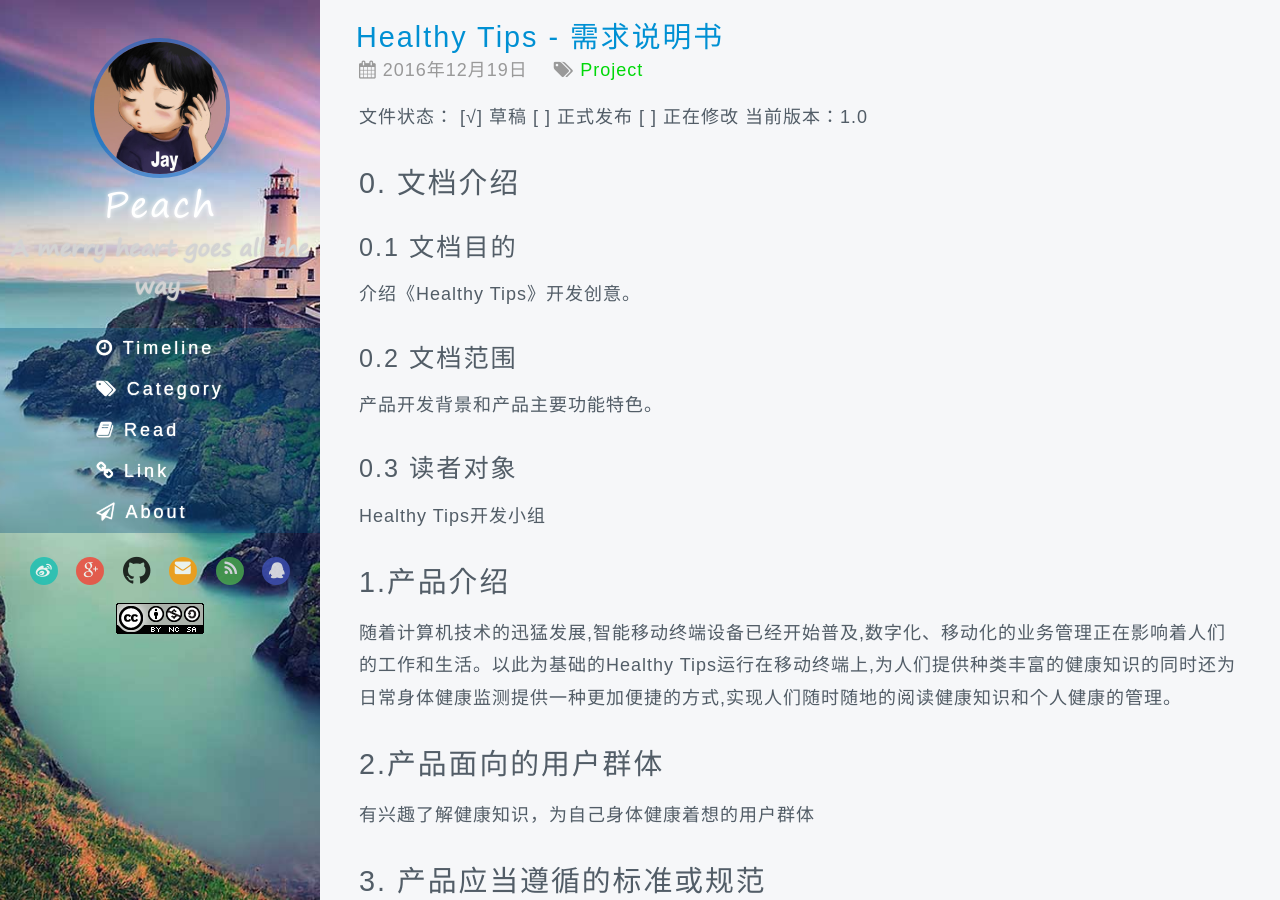
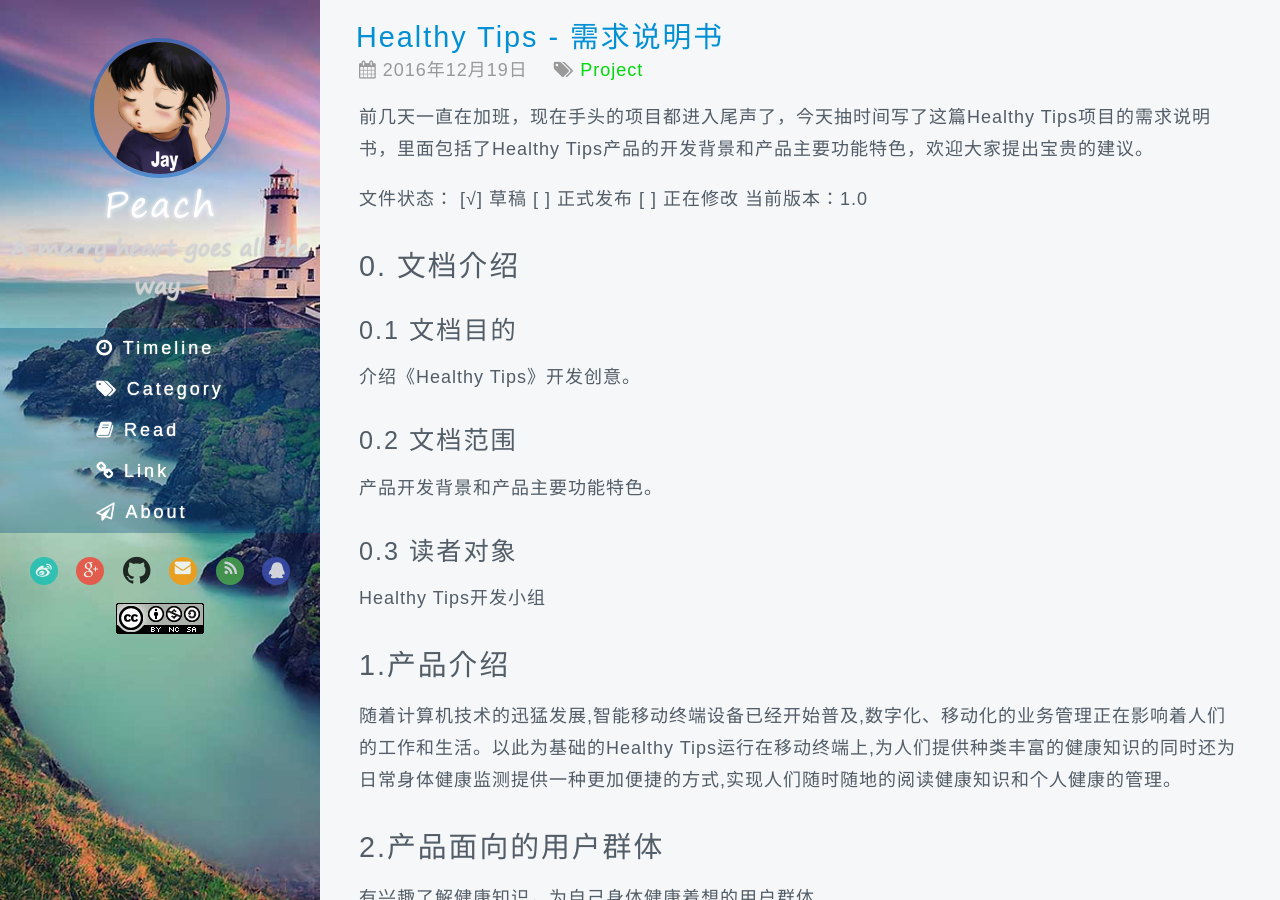
Before and after one commit to Mokyyds/peachou.github.com, a Jekyll site: the page built from _posts/2016-12-19-Healthy Tips.md, in a window 1280 px wide and 900 px high. Built offline with Jekyll 4.4.1, drawn with Linux system fonts in a browser that asks for light colours; some web fonts are replaced; Markdown is read by kramdown in place of the engine named in the settings; comment, search, counter and statistics services are not loaded; some of the changed text lies outside the part shown.

Commit message:
Healthy Tips1

```diff
--- a/_posts/2016-12-19-Healthy Tips.md
+++ b/_posts/2016-12-19-Healthy Tips.md
@@ -4,6 +4,8 @@ title: Healthy Tips - 需求说明书
 category: Project
 date: 2016-12-19
 ---
+前几天一直在加班，现在手头的项目都进入尾声了，今天抽时间写了这篇Healthy Tips项目的需求说明书，里面包括了Healthy Tips产品的开发背景和产品主要功能特色，欢迎大家提出宝贵的建议。
+<!-- more -->
 
 文件状态：
 [√] 草稿
@@ -75,3 +77,7 @@ Healthy Tips开发小组
 #### 选择健康知识标签
 #### 自动切换夜间模式
 #### 软件是否自动更新
+
+- - -
+*本文出自[peach](/)，扫描以下二维码即可关注订阅号。*
+![Jekyll](/res/img/two.jpg)
```
